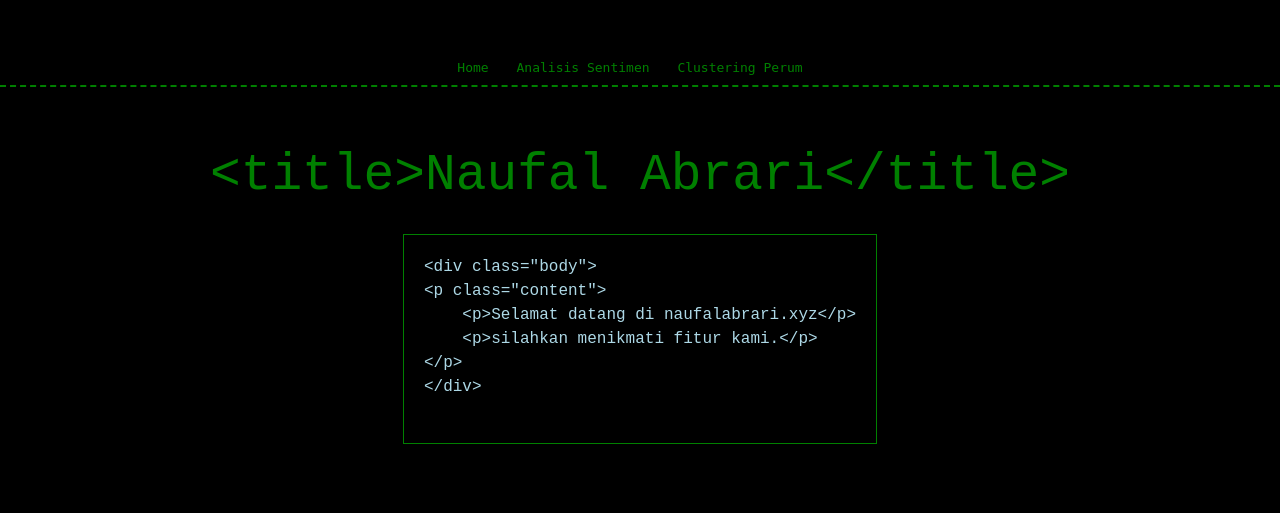
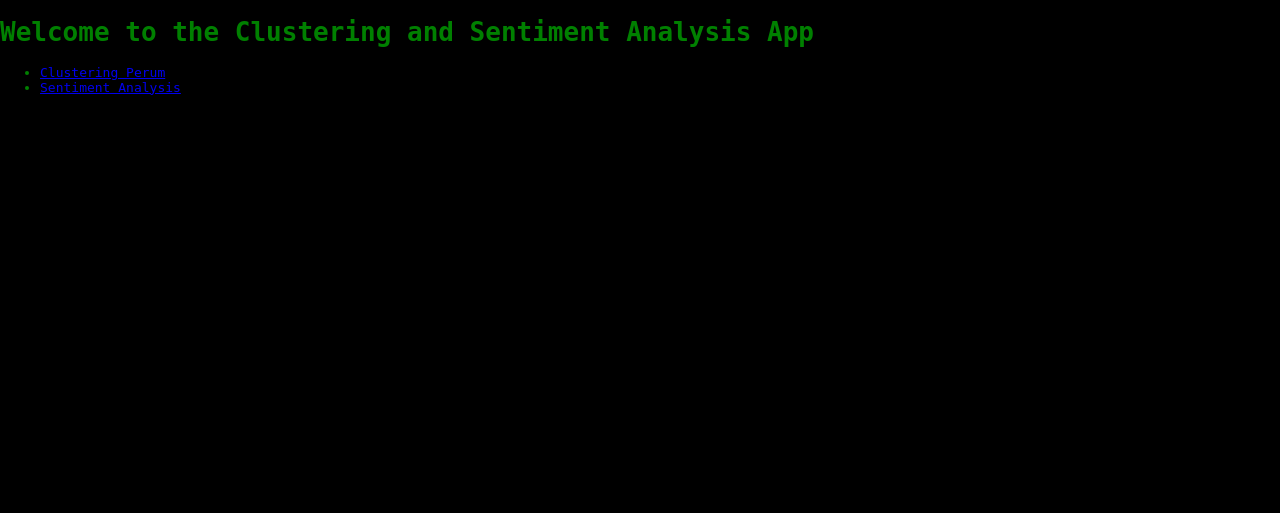
Before and after one commit to noobpalabr/naufalabr, a Flask app: template templates/index.html in a window 1280 px wide. Shown: the top 513 px of the page. Run offline with Flask 2, Linux system fonts and the light colour scheme; the template is opened without the code that fills it, so the values that code supplies are empty; parts of the project's set-up code (start-up, migrations or seed data) failed here and were passed over.

Commit message:
Update index.html

```diff
--- a/templates/index.html
+++ b/templates/index.html
@@ -1,34 +1,17 @@
-<!DOCTYPE html>
-<html lang="id">
+<!doctype html>
+<html lang="en">
 <head>
     <meta charset="UTF-8">
-    <meta name="viewport" content="width=device-width, initial-scale=1.0">
-    <title>Naufal Abrari</title>
-    <link rel="stylesheet" href="{{ url_for('static', filename='css/styles.css') }}">
+    <meta name="viewport"
+          content="width=device-width, initial-scale=1.0">
+    <title>Index</title>
+    <link rel="stylesheet" href="{{ url_for('static', filename='styles.css') }}">
 </head>
 <body>
-    <div class="terminal">
-        <div class="header">
-            <nav>
-                <ul>
-                    <li><a href="{{ url_for('index') }}">Home</a></li>
-                    <li><a href="{{ url_for('sentimen') }}">Analisis Sentimen</a></li>
-                    <li><a href="{{ url_for('clusterperum') }}">Clustering Perum</a></li>
-                </ul>
-            </nav>
-        </div>
-        <div class="body">
-            <p class="title">&lt;title&gt;Naufal Abrari&lt;/title&gt;</p>
-            <div class="content">
-                <pre>&lt;div class="body"&gt;
-&lt;p class="content"&gt;
-    &lt;p&gt;Selamat datang di naufalabrari.xyz&lt;/p&gt;
-    &lt;p&gt;silahkan menikmati fitur kami.&lt;/p&gt;
-&lt;/p&gt;
-&lt;/div&gt;
-                </pre>
-            </div>
-        </div>
-    </div>
+    <h1>Welcome to the Clustering and Sentiment Analysis App</h1>
+    <ul>
+        <li><a href="{{ url_for('clustering') }}">Clustering Perum</a></li>
+        <li><a href="{{ url_for('sentimen') }}">Sentiment Analysis</a></li>
+    </ul>
 </body>
 </html>
```
